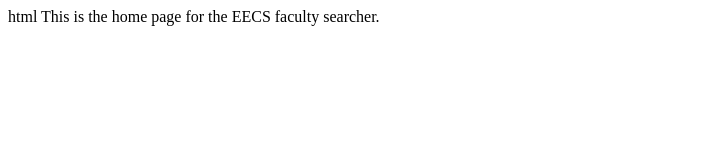
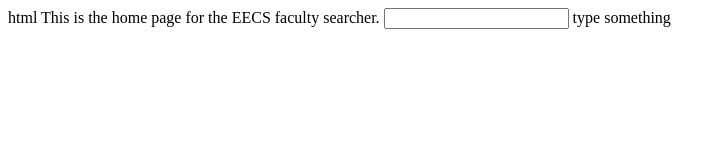
Before and after one commit to calvind777/eecssearcher, a plain HTML site: page index.html in a window 1280 px wide. Shown: the whole page, without its empty margins (0-726 px from the left). Drawn offline with nearby package versions, Linux system fonts and the light colour scheme.

Commit message:
more stuff

```diff
--- a/index.html
+++ b/index.html
@@ -19,6 +19,7 @@ $('#input-tags').selectize({
     }
 });
 </script>
+<input type = "text"> type something </input>
 </body>
 
 
```
